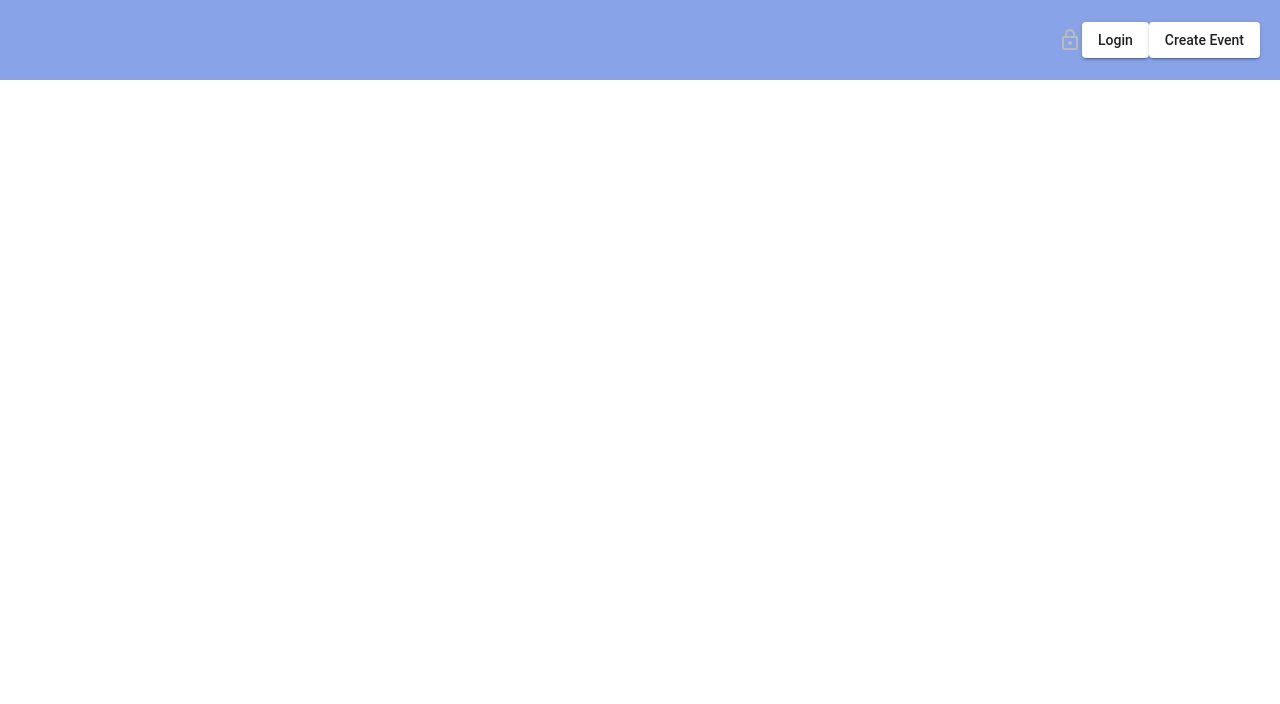
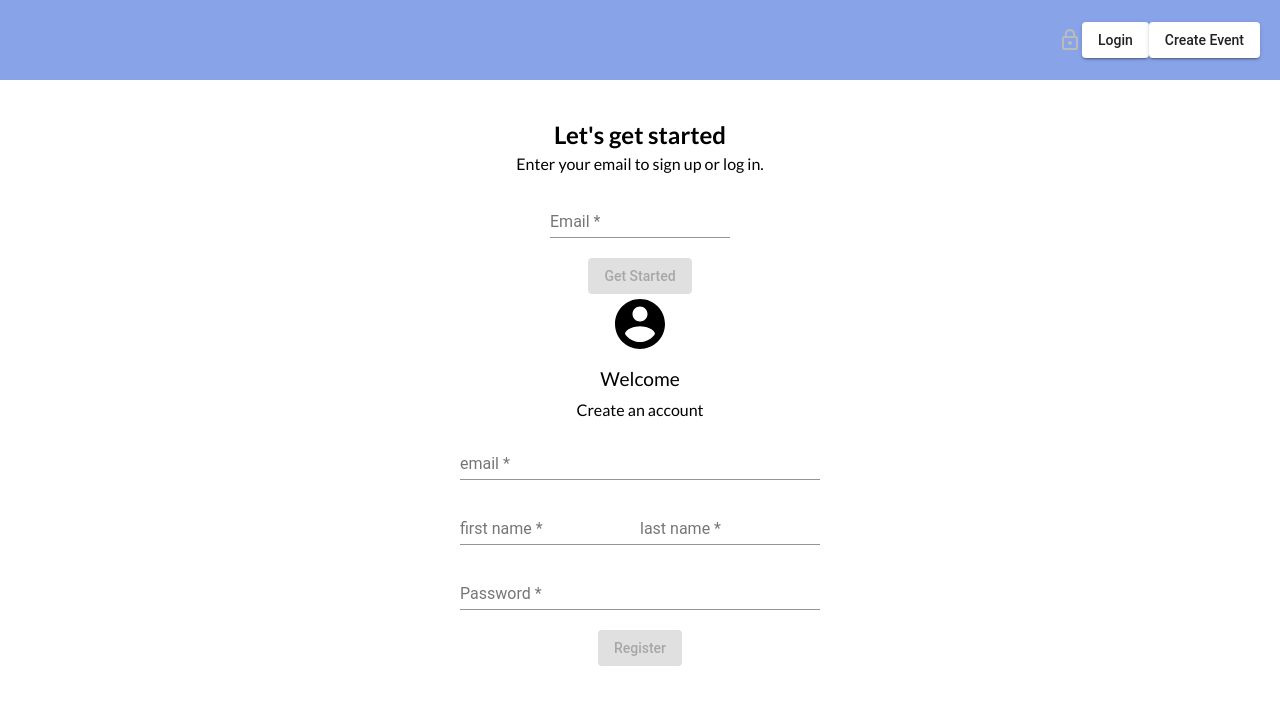
Before and after one commit to krychuq1/final-dec2017-ui, an Angular app: page /user/register in a window 1280 px wide. Before the commit this address led to /. Shown: the top 704 px of the page. Built offline with nearby package versions, Linux system fonts and the light colour scheme.

Commit message:
+ finish register

```diff
--- a/src/app/app.module.ts
+++ b/src/app/app.module.ts
@@ -16,6 +16,7 @@ import {HttpClientModule} from "@angular/common/http";
 import {UserLoginComponent} from "./components/user-login/user-login.component";
 import {EventComponent} from "./pages/event/event.component";
 import {CreateEventComponent} from "./components/create-event/create-event.component";
+import {UserRegisterComponent} from './components/user-register/user-register.component';
 
 @NgModule({
     declarations: [
@@ -25,7 +26,8 @@ import {CreateEventComponent} from "./components/create-event/create-event.compo
         HomeComponent,
         UserLoginComponent,
         EventComponent,
-        CreateEventComponent
+        CreateEventComponent,
+        UserRegisterComponent
     ],
     imports: [
         BrowserModule,
--- a/src/app/app.routers.ts
+++ b/src/app/app.routers.ts
@@ -4,12 +4,14 @@ import {HomeComponent} from "./pages/home/home.component";
 import {UserLoginComponent} from "./components/user-login/user-login.component";
 import {EventComponent} from "./pages/event/event.component";
 import {CreateEventComponent} from "./components/create-event/create-event.component";
+import {UserRegisterComponent} from './components/user-register/user-register.component';
 
 export const routes: Route[] = [
     { path: '', component: HomeComponent,  pathMatch: 'full'  },
     { path: 'user', component: UserComponent,
         children: [
-            {path: 'login', component: UserLoginComponent}
+            {path: 'login', component: UserLoginComponent},
+            {path: 'register', component: UserRegisterComponent}
         ]
     },
     {path: 'event', component: EventComponent,
--- a/src/app/components/user-login/user-login.html
+++ b/src/app/components/user-login/user-login.html
@@ -1,4 +1,4 @@
-<div class="userLogin">
+<div class="userForm">
 
 <h1>Welcome back</h1>
 
--- a/src/app/components/user-login/user-login.scss
+++ b/src/app/components/user-login/user-login.scss
@@ -1,5 +1,5 @@
-.userLogin {
+.userForm {
   display: flex;
-flex-direction: column;
-align-items: center;
+  flex-direction: column;
+  align-items: center;
 }
--- a/src/app/components/user-register/user-register.component.ts
+++ b/src/app/components/user-register/user-register.component.ts
@@ -1,6 +1,10 @@
 import { Component } from '@angular/core';
 import {UserService} from "../../services/user.service";
 import {UserModel} from "../../models/user.model";
+import {FormBuilder, FormGroup, Validators} from '@angular/forms';
+import {UserComponent} from '../../pages/user/user.component';
+import {Router} from '@angular/router';
+import {AppComponent} from '../../app.component';
 
 @Component({
     selector: 'user-register',
@@ -8,4 +12,53 @@ import {UserModel} from "../../models/user.model";
     styleUrls: ['./user-register.scss']
 })
 export class UserRegisterComponent {
+  registerForm: FormGroup;
+  emailController;
+  EMAIL_PATTERN = /^[a-z]+[a-z0-9._]+@[a-z]+[a-z0-9._]+\.[a-z.]{2,5}$/;
+  NAME_PATTERN = /^[a-z A-Z]*$/;
+  firstNameController;
+  lastNameController;
+  passwordController;
+
+  constructor(private formBuilder: FormBuilder, private userComponent: UserComponent,
+              private userService: UserService, private router: Router, private appComponent: AppComponent) {
+    this.buildForm();
+    this.emailController.value = this.userComponent.getEmail();
+  }
+  public registerUser() {
+    const user = {
+      firstName: this.firstNameController.value,
+      lastName: this.lastNameController.value,
+      email: this.emailController.value,
+      isAdmin: false,
+      password: this.passwordController.value
+    };
+    // register user
+    this.userService.registerUser(user).subscribe(res => {
+      const localUserData = {
+        token: res['token'],
+        email: user.email
+      }
+      localStorage.setItem('user', JSON.stringify(localUserData));
+      this.appComponent.checkLocalStorage();
+      this.router.navigateByUrl('');
+    },err => {
+      console.log('user error ', err);
+
+    })
+  }
+  private buildForm() {
+    this.registerForm = this.formBuilder.group( {
+      email: this.formBuilder.control(null, [Validators.pattern(this.EMAIL_PATTERN), Validators.required]),
+      password: this.formBuilder.control(null, [Validators.required, Validators.minLength(2), Validators.maxLength(20)]),
+      firstName: this.formBuilder.control(null, [Validators.required, Validators.minLength(2), Validators.pattern(this.NAME_PATTERN)]),
+      lastName: this.formBuilder.control(null, [Validators.required, Validators.minLength(2), Validators.pattern(this.NAME_PATTERN)])
+    });
+    this.emailController = this.registerForm.get('email');
+    this.passwordController = this.registerForm.get('password');
+    this.firstNameController = this.registerForm.get('firstName');
+    this.lastNameController = this.registerForm.get('lastName');
+
+  }
+
 }
--- a/src/app/components/user-register/user-register.html
+++ b/src/app/components/user-register/user-register.html
@@ -1 +1,44 @@
-<h1>should register</h1>
+<div class="userFormRegister">
+  <img src="../../../assets/images/userProfile.svg">
+  <h1>Welcome</h1>
+  <h3>Create an account</h3>
+  <form [formGroup]="registerForm" (ngSubmit)="registerUser()">
+    <mat-form-field class="example-full-width block">
+     <input matInput placeholder="email" formControlName="email" >
+      <div *ngIf="emailController.errors && emailController.touched">
+        <mat-error *ngIf="emailController.errors.required">Email is required</mat-error>
+        <mat-error *ngIf="emailController.errors.pattern">Please enter valid email</mat-error>
+      </div>
+    </mat-form-field>
+
+    <mat-form-field class="example-full-width">
+      <input matInput placeholder="first name" formControlName="firstName" >
+      <div *ngIf="firstNameController.errors && firstNameController.touched">
+        <mat-error *ngIf="firstNameController.errors.required">First name is required</mat-error>
+        <mat-error *ngIf="firstNameController.errors.minlength">First name should be at least 2 char long</mat-error>
+        <mat-error *ngIf="firstNameController.errors.pattern">Please enter valid name a-z A-Z</mat-error>
+      </div>
+    </mat-form-field>
+
+    <mat-form-field class="example-full-width">
+      <input matInput placeholder="last name" formControlName="lastName" >
+      <div *ngIf="lastNameController.errors && lastNameController.touched">
+        <mat-error *ngIf="lastNameController.errors.required">First name is required</mat-error>
+        <mat-error *ngIf="lastNameController.errors.minlength">First name should be at least 2 char long</mat-error>
+        <mat-error *ngIf="lastNameController.errors.pattern">Please enter valid name a-z A-Z</mat-error>
+      </div>
+    </mat-form-field>
+
+    <mat-form-field class="example-full-width block">
+      <input type = "password" matInput placeholder="Password" formControlName="password" >
+      <div *ngIf="passwordController.errors && passwordController.touched">
+        <mat-error *ngIf="passwordController.errors.required">Password is required</mat-error>
+        <mat-error *ngIf="passwordController.errors.minlength">Password should be min 2 characters</mat-error>
+        <mat-error *ngIf="passwordController.errors.maxlength">Password should be max 20 characters</mat-error>
+      </div>
+    </mat-form-field>
+    <button mat-raised-button color="primary" [disabled]="!registerForm.valid">Register</button>
+
+  </form>
+
+</div>
--- a/src/app/components/user-register/user-register.scss
+++ b/src/app/components/user-register/user-register.scss
@@ -0,0 +1,25 @@
+.userFormRegister {
+  display: flex;
+  flex-direction: column;
+  align-items: center;
+  .block{
+    display: block;
+  }
+  h1{
+    font-weight: normal;
+    font-size: 1.2rem;
+    margin-bottom: 10px;
+  }
+  h3{
+    margin-top: 0;
+    font-weight: normal;
+    font-size: 1rem;
+  }
+  img{
+    height: 60px;
+  }
+  button{
+    display: block;
+    margin: 0 auto;
+  }
+}
--- a/src/app/pages/user/user.component.ts
+++ b/src/app/pages/user/user.component.ts
@@ -12,7 +12,7 @@ import {Router} from "@angular/router";
 export class UserComponent {
   emailForm: FormGroup;
   emailControler;
-  EMAIL_PATTERN = /^[a-z]+[a-z0-9._]+@[a-z]+\.[a-z.]{2,5}$/;
+  EMAIL_PATTERN = /^[a-z]+[a-z0-9._]+@[a-z]+[a-z0-9._]+\.[a-z.]{2,5}$/;
   processing: boolean;
 
   constructor(private formBuilder: FormBuilder, private userService: UserService, private router: Router) {
@@ -37,6 +37,7 @@ export class UserComponent {
         // A client-side or network error occurred. Handle it accordingly.
         console.log('An error occurred:', err.error.message);
       } else {
+        this.router.navigateByUrl('/user/register');
         console.log('should go to register');
 
         // The backend returned an unsuccessful response code.
--- a/src/app/services/user.service.ts
+++ b/src/app/services/user.service.ts
@@ -37,6 +37,10 @@ export class UserService {
         // return the res from api call
         return this.http.get(url, {headers: headers});
     }
+    registerUser(user) {
+      const url = this.url + 'user';
+      return this.http.post(url, user);
+    }
     setUser(obj) {
         this.user = new UserModel(obj.firstName, obj.lastName, obj.email, obj.isAdmin);
         /*this.myBool$ = Observable.of(true);
```
Also changed, not shown: src/assets/images/userProfile.svg (added).
